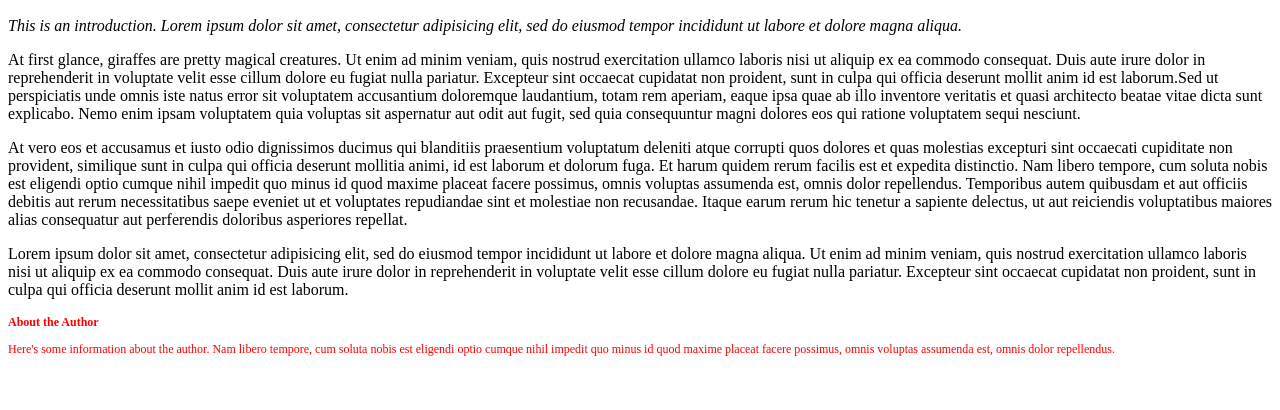
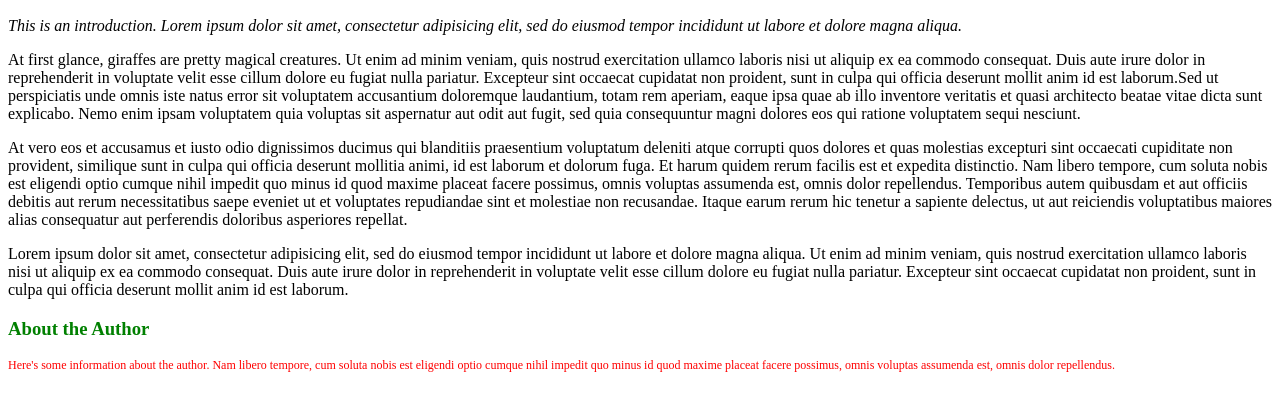
Before and after one commit to Rajiv-Kinyanjui/Giraffes_Classes, a plain HTML site: page index.html in a window 1280 px wide. Shown: the part 110-520 px from the top of the page. Drawn offline with Linux system fonts and the light colour scheme.

Commit message:
Add styles that target the paragrapgh and header only

```diff
--- a/css/styles.css
+++ b/css/styles.css
@@ -4,5 +4,13 @@
 
 .author{
     color: red;
+    /* font-size: 12px; */
+}
+
+p.author{
     font-size: 12px;
 }
+
+h3.author{
+    color: green;
+}
```
